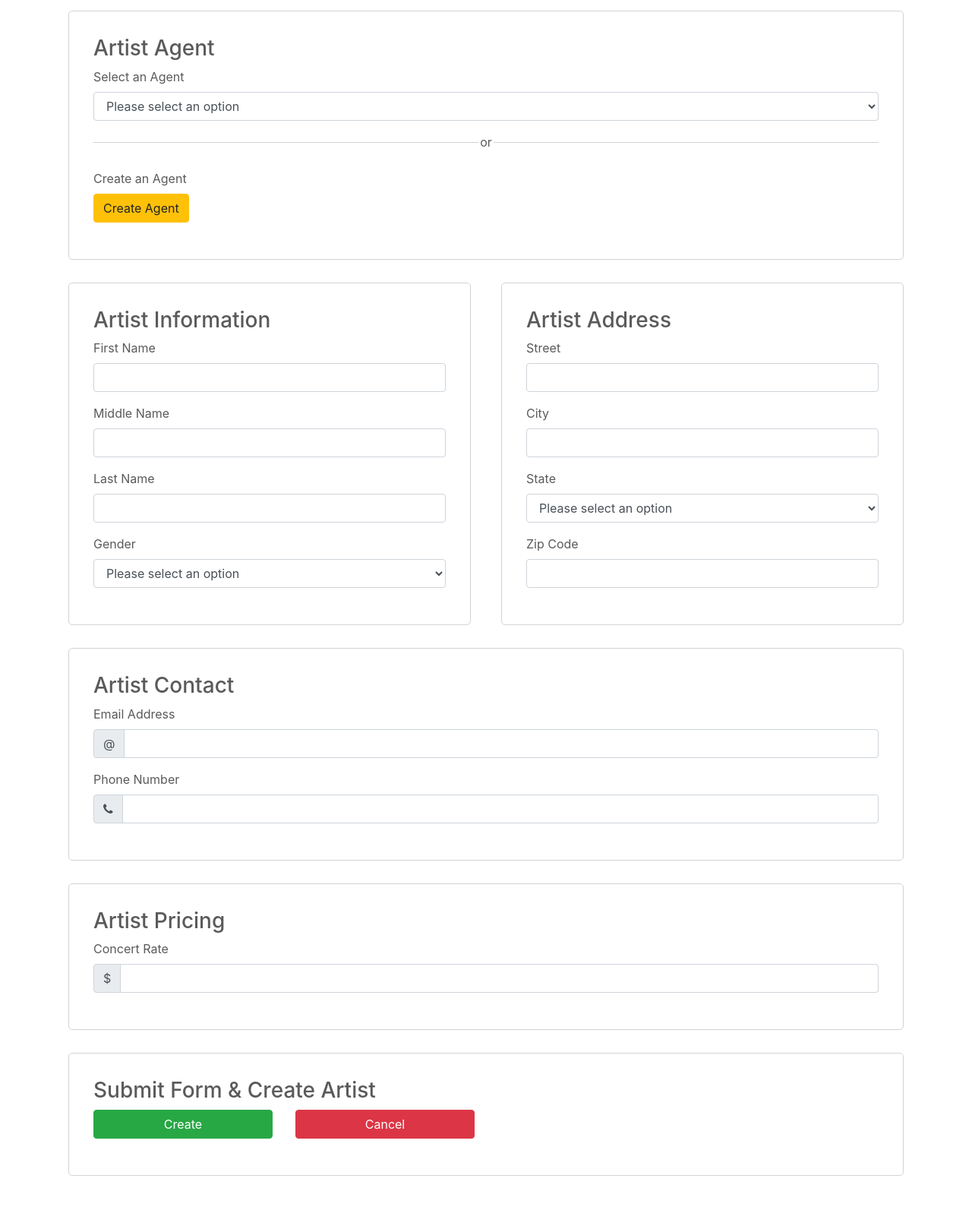
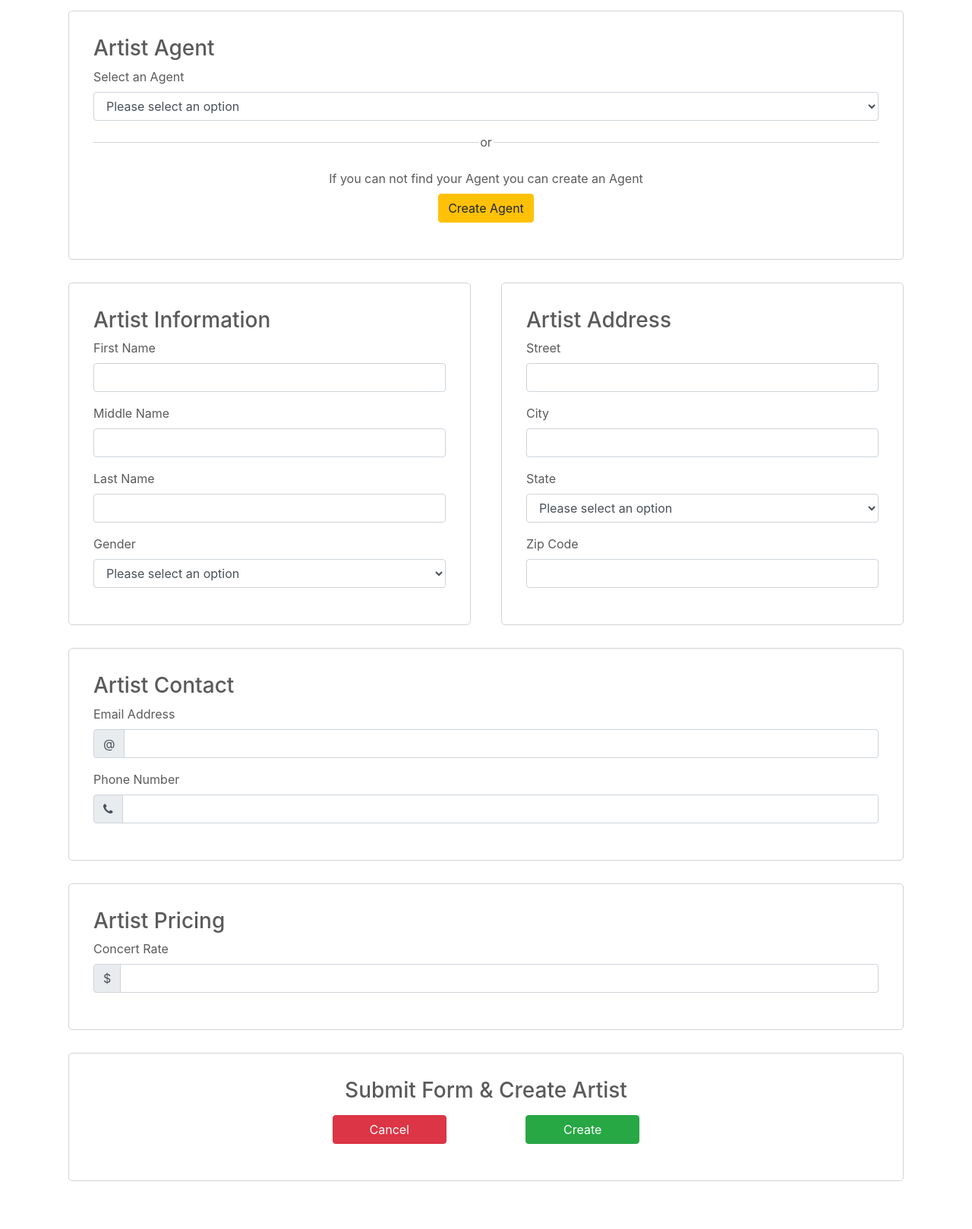
Before and after one commit to sampiecz/467_ASS4_PROTO, a PHP site: page /create_a_new_artist.php in a window 1280 px wide. Shown: the part 230-1848 px from the top of the page at 76% size. Before the commit the page ends 1778 px from the top, so only its background shows below. Run offline with PHP 8.4, Linux system fonts and the light colour scheme; data comes from the database, SQL or seed files in the repository; some libraries are stand-ins or nearby versions.

Commit message:
Updated stuff.

```diff
--- a/create_a_new_artist.php
+++ b/create_a_new_artist.php
@@ -124,9 +124,12 @@ echo '
 											</div>
 										</div>
                                         <div class="form-group">
-											<label for="exampleFormControlInput1" >Create an Agent</label>
+<p style="text-align: center;">
+											<label for="exampleFormControlInput1" >If you can not find your Agent you can create an Agent</label>
 											<br>
+
                                             <button type="button" class="btn btn-warning" data-toggle="modal" data-target="#exampleModalCenter">Create Agent</button>
+</p>
                                         </div>
                                     </div>
                                 </div>
@@ -276,19 +279,11 @@ echo '
                             <div class="row">
                                 <div class="col-12">
                                     <div class="boxify">
-                                        <h3>Submit Form & Create Artist</h3>
-                                        <div class="row">
-                                            <div class="col-xl-3 col-lg-3 col-md-3 col-sm-12">
-                                                <div class="form-group">
-                                                    <button type="create" value="create"  class="btn btn-success" style="width: 100%;">Create</button>
-
-                                                </div>
-                                            </div>
-                                            <div class="col-xl-3 col-lg-3 col-md-3 col-sm-12">
-                                                <div class="form-group">
-                                                    <a href="create_a_new_artist.php" class="btn btn-danger" style="width: 100%;">Cancel</a>
-                                                </div>
-                                            </div>
+                                        <h3 style="text-align: center; margin-bottom: 15px;">Submit Form & Create Artist</h3>
+<p style="text-align: center;">
+                                        <a href="create_a_new_artist.php" class="btn btn-danger" style="width: 150px;">Cancel</a>
+                                        <button type="create" value="create"  class="btn btn-success" style="width: 150px; margin-left: 100px;">Create</button>
+</p>
                                         </div>
                                     </div>
                                 </div>
@@ -342,9 +337,11 @@ echo '
                         <input required type="hidden" id="AgentPhone" name="AgentPhone" value="1">
                     </div>
                 <div class="modal-footer">
-                    <div class="form-group">
-                        <button type="cancel" class="btn btn-danger" data-dismiss="modal">Cancel</button>
-                        <button type="create" value="create" class="btn btn-success">Create Agent</button>
+                    <div class="form-group" style="width: 100%;">
+<p style="text-align: center;">
+                        <button type="cancel" class="btn btn-danger" style="width: 150px;" data-dismiss="modal">Cancel</button>
+                        <button type="create" style="margin-left: 100px; width: 150px;" value="create" class="btn btn-success">Create Agent</button>
+</p>
                     </div>
                 </div>
               </form>
--- a/generate_objs.sql
+++ b/generate_objs.sql
@@ -147,6 +147,6 @@ INSERT INTO Band (name, member, rate, bl_Number, ag_Street, ag_City, ag_State, a
 ('Sam', 'West', '500', '3453334323', 'idc ave', 'Lisle', 'OK', '56044', 'fuck@gmail.com', '4561234567');
 
 INSERT INTO Event (name, str_Date, end_Date, time, street, city, state, zip, status, capacity, notes, tickets, bandId, artistId, managerId) VALUES
-("Event name", "Start Date", "End Date", "12:00", "Street", "City", "State", "Zip", "Status", "Capacity", "Notes", "Tickets", 1, 1, 1),
-("Diamond", "Start 2ate", "End 2ate", "13:00", "2treet", "2ity", "2tate", "2ip", "2tatus", "2apacity", "2otes", "Ti2kets", 1, 1, 1),
-("Party", "3tart Date", "3nd Date", "11:00", "3treet", "3ity", "3tate", "3ip", "3tatus", "3apacity", "3otes", "3ickets", 1, 1, 1);
+("Event name", "11/6/18", "11/10/18", "12:00", "Street", "City", "State", "Zip", "Status", "Capacity", "Notes", "Tickets", 1, 1, 1),
+("Diamond", "11/6/18", "11/10/18", "13:00", "2treet", "2ity", "2tate", "2ip", "2tatus", "2apacity", "2otes", "Ti2kets", 1, 1, 1),
+("Party", "11/6/18", "11/10/18", "11:00", "3treet", "3ity", "3tate", "3ip", "3tatus", "3apacity", "3otes", "3ickets", 1, 1, 1);
--- a/produce_summary_report.php
+++ b/produce_summary_report.php
@@ -79,9 +79,11 @@
                     <div class="row">
                         <div class="col-12">
                             <div class="boxify">
-                                <h2>Print Report</h2>
+                                <h2 style="text-align: center;">Print Report</h2>
                                 <div class="form-group">
-                                    <a href="javascript:window.print()" class="btn btn-secondary" >Print <i class="fa fa-print"></i></a>
+<p style="text-align: center;">
+                                    <a href="javascript:window.print()" style="width: 125px;" class="btn btn-secondary" >Print <i class="fa fa-print"></i></a>
+</p>
                                 </div>
                             </div>
                         </div>
```
Also changed, not shown: approve_event.php (+10 -5 lines), create_a_new_band.php (+7 -5 lines), create_a_new_event.php (+5 -13 lines), generate_summary_report.php (+5 -13 lines), css/global.css (line endings or trailing spaces), 1 other file.
